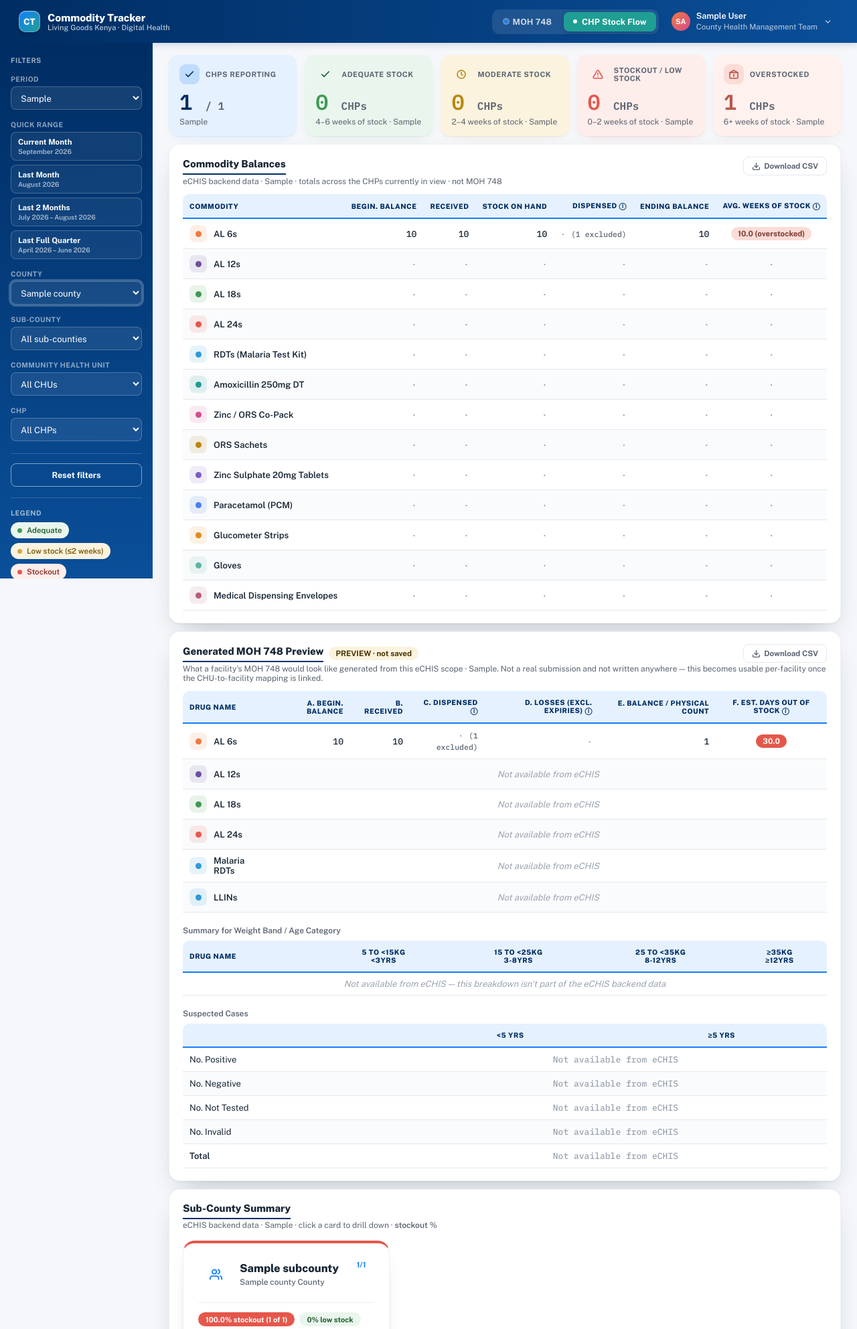
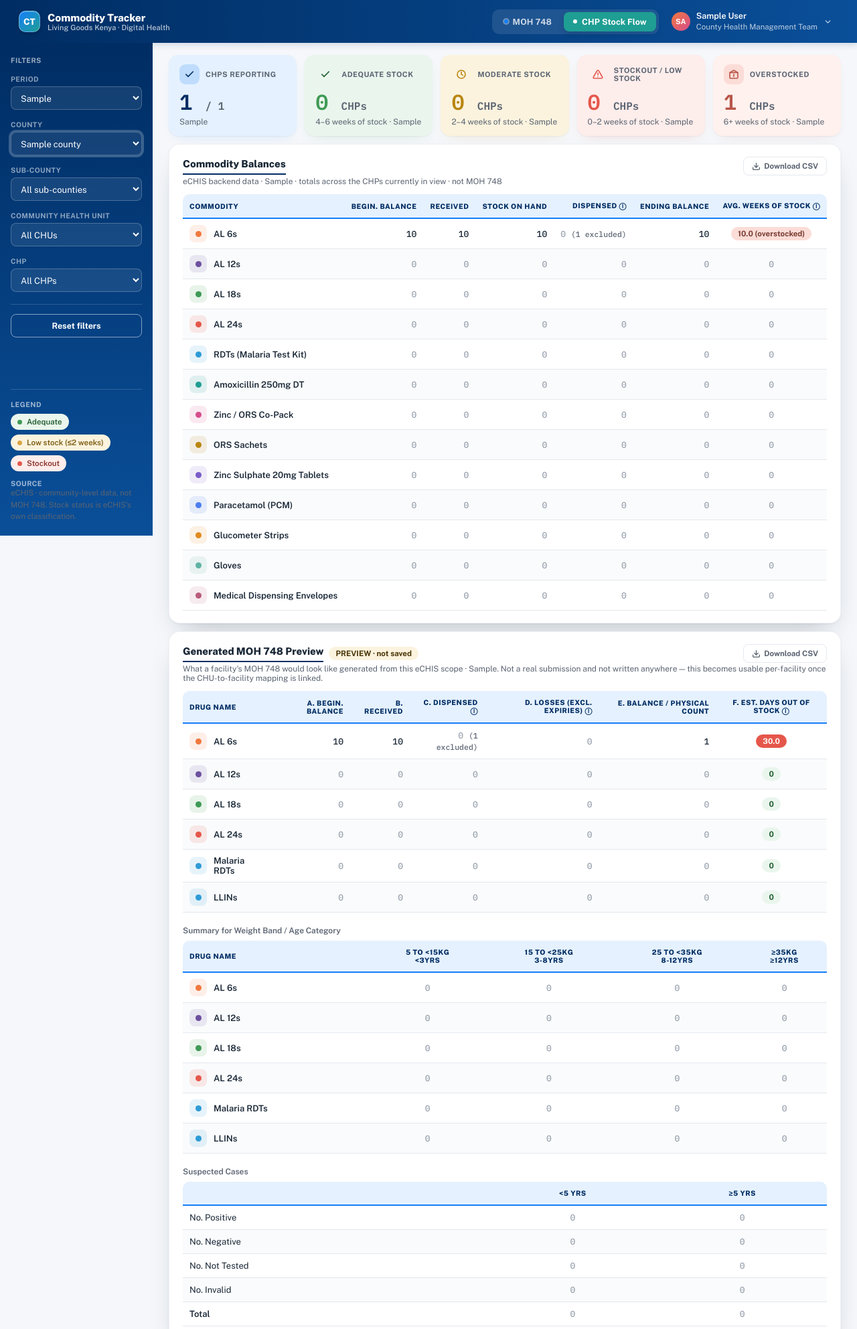
Before and after one commit to linetlucy-genchabe/Commodity-Tracker, a Django app: a page that uses templates/core/chp_home.html in a window 1280 px wide. Shown: the top 1985 px of the page at 67% size. Run offline with Django 5.2, Linux system fonts and the light colour scheme; a user stored in the database is signed in; tables that the repository leaves empty hold one stand-in row (values such as "Sample post").

Commit message:
Merge period + quick-range presets into one dropdown; zero-fill blanks
The sidebar had a Period dropdown plus a separate row of Quick Range
chips underneath it, which Lynne said was making the dashboard too
long -- the presets now live inside the Period dropdown itself (two
option groups: Quick Range, then All Periods), and the chip UI is
removed.

Also replaces every "Not available from eCHIS" / blank placeholder on
the CHP dashboard and the Generated MOH 748 page with "0", so tables
read as complete for tomorrow's draft presentation instead of showing
gaps. This includes commodities with no CHP Commodity Stock Flow
records in scope (e.g. Zinc Sulphate, Glucometer Strips, Paracetamol)
and the structurally-unavailable Losses / Weight Band / Suspected
Cases sections. This is a display-only change -- the CSV exports still
show true blanks, so the underlying data distinction isn't lost.

Co-Authored-By: Claude Sonnet 5 <noreply@anthropic.com>
Claude-Session: https://claude.ai/code/session_01MtGw5Cm3fGcXhFbGRfNFHN

```diff
--- a/core/views.py
+++ b/core/views.py
@@ -1365,25 +1365,67 @@ def _chp_resolve_scope(request):
     the period + geography filters on screen — never the whole table
     regardless of what's selected.
 
-    Two period modes: ?period=YYYY-MM picks one month, as always. ?range=
-    one of chp_period_presets()'s range keys (currently "last_2_months" or
-    "last_full_quarter") picks a multi-month window instead -- "records" is
-    every record across that whole window (period__gte/__lte, safe for
-    these zero-padded "YYYY-MM" strings), "period_range" is the (earliest,
-    latest) tuple the range-aware builder functions need for their
-    Beginning/Ending Balance split, and "latest_records" is just the
-    window's last month -- what the heatmap uses, since a stock-status
-    snapshot can't sensibly be rolled up across months the way a total can.
-    An unrecognised/missing range falls back to single-period mode.
+    One dropdown, one param: Lynne asked for the Period filter and the
+    quick-range presets to live in a single dropdown rather than a
+    dropdown plus a separate row of preset chips. So the sidebar's Period
+    <select> carries both — a literal "YYYY-MM" option for each real
+    period, and one "range:<key>" option per chp_period_presets() entry
+    (e.g. "range:last_full_quarter" or "range:current_month") — all under
+    the one ?period= param. A "range:" prefix is peeled off and looked up
+    against chp_period_presets(): a "range"-kind preset (Last 2 Months,
+    Last Full Quarter) resolves to a multi-month window; a "single"-kind
+    preset (Current Month, Last Month) just resolves to that preset's own
+    literal period -- it's in the same dropdown for convenience, but
+    behaves exactly like picking that YYYY-MM directly, no multi-month
+    aggregation involved. Anything without a "range:" prefix is a literal
+    period, exactly as before. ?range=<key> is still accepted on its own
+    (range-kind keys only) as a fallback for any old bookmarked/shared link.
+
+    "records" is every record in the resolved window (period__gte/__lte,
+    safe for these zero-padded "YYYY-MM" strings) or just the one period;
+    "period_range" is the (earliest, latest) tuple the range-aware builder
+    functions need for their Beginning/Ending Balance split; "latest_records"
+    is just the window's last month -- what the heatmap uses, since a
+    stock-status snapshot can't sensibly be rolled up across months the
+    way a total can. An unrecognised/missing range falls back to
+    single-period mode.
     """
     user = request.user
     areas = chp_scoped_areas(user)
 
     periods = chp_available_periods()
-    range_key = request.GET.get("range") or None
-    resolved_range = chp_resolve_period_range(range_key) if range_key else None
-
-    period = request.GET.get("period") or (periods[0] if periods else "")
+    period_param = request.GET.get("period") or ""
+
+    selected_preset = None
+    if period_param.startswith("range:"):
+        preset_key = period_param[len("range:"):]
+        selected_preset = next((p for p in chp_period_presets() if p["key"] == preset_key), None)
+
+    range_key = None
+    resolved_range = None
+    selected_single_preset = None
+    if selected_preset and selected_preset["kind"] == "range":
+        range_key = selected_preset["key"]
+        resolved_range = (selected_preset["start"], selected_preset["end"])
+    elif selected_preset and selected_preset["kind"] == "single":
+        selected_single_preset = selected_preset["key"]
+    elif not period_param.startswith("range:"):
+        # Backward-compat: an old link/bookmark using the standalone
+        # ?range= param (range-kind keys only).
+        legacy_range_key = request.GET.get("range") or None
+        if legacy_range_key:
+            resolved_range = chp_resolve_period_range(legacy_range_key)
+            if resolved_range:
+                range_key = legacy_range_key
+
+    if resolved_range:
+        period = periods[0] if periods else ""
+    elif selected_single_preset:
+        period = selected_preset["period"]
+    else:
+        period = (period_param if not period_param.startswith("range:") else "") or (
+            periods[0] if periods else ""
+        )
 
     county_id = request.GET.get("county") or None
     sub_county_id = request.GET.get("sub_county") or None
@@ -1420,6 +1462,7 @@ def _chp_resolve_scope(request):
         "periods": periods,
         "period": period,
         "range_key": range_key,
+        "selected_single_preset": selected_single_preset,
         "period_range": resolved_range,
         "period_display_label": period_display_label,
         "county_id": county_id,
@@ -1497,6 +1540,7 @@ def chp_commodity_home(request):
         "period_display": scope["period_display_label"],
         "period_presets": chp_period_presets(),
         "selected_range": range_key or "",
+        "selected_single_preset": scope["selected_single_preset"] or "",
         "filters": chp_filter_options(user, county_id=county_id, sub_county_id=sub_county_id, chu_id=chu_id),
         "selected": {
             "county": county_id or "",
@@ -1580,6 +1624,7 @@ def chp_moh748_page(request):
         "period_display": scope["period_display_label"],
         "period_presets": chp_period_presets(),
         "selected_range": scope["range_key"] or "",
+        "selected_single_preset": scope["selected_single_preset"] or "",
         "filters": chp_filter_options(user, county_id=county_id, sub_county_id=sub_county_id, chu_id=chu_id),
         "selected": {
             "county": county_id or "",
--- a/static/css/dashboard.css
+++ b/static/css/dashboard.css
@@ -158,23 +158,6 @@ a:hover{color:var(--navy); text-decoration:underline;}
 .filter-sidebar .sidebar-legend{margin-top:auto; padding-top:16px; border-top:1px solid rgba(255,255,255,.16);}
 .filter-sidebar .btn-outline{background:transparent; color:#fff; border:1.5px solid rgba(255,255,255,.5);}
 .filter-sidebar .btn-outline:hover{background:rgba(255,255,255,.08);}
-/* Quick-range period presets (Current Month / Last Month / Last 2 Months /
-   Last Full Quarter) — a row of stacked chips in the filter sidebar, each
-   showing the preset's resolved calendar label underneath its name so it's
-   clear what "Last 2 Months" actually means right now without opening the
-   period dropdown. */
-.preset-chip-row{display:flex; flex-direction:column; gap:6px;}
-.preset-chip{
-  display:flex; flex-direction:column; gap:1px; padding:7px 10px; border-radius:8px;
-  border:1px solid rgba(255,255,255,.22); background:rgba(255,255,255,.06);
-  text-decoration:none !important; cursor:pointer;
-}
-.preset-chip:hover{background:rgba(255,255,255,.12); border-color:rgba(255,255,255,.4);}
-.preset-chip.active{background:#fff; border-color:#fff;}
-.preset-chip-label{font-size:11.5px; font-weight:700; color:#fff;}
-.preset-chip.active .preset-chip-label{color:var(--navy);}
-.preset-chip-sub{font-size:10px; font-weight:600; color:rgba(255,255,255,.65);}
-.preset-chip.active .preset-chip-sub{color:var(--navy2);}
 .sidebar-heading{font-size:10.5px; font-weight:700; color:var(--ink-soft); text-transform:uppercase; letter-spacing:.5px;}
 .sidebar-actions{border-top:1px solid var(--line); padding-top:14px; margin-top:2px;}
 .sidebar-legend{margin-top:auto; padding-top:16px; border-top:1px solid var(--line);}
--- a/templates/core/chp_home.html
+++ b/templates/core/chp_home.html
@@ -12,24 +12,17 @@
     <div class="filter-group">
       <label for="chp_period">Period</label>
       <select name="period" id="chp_period" onchange="this.form.submit()">
+        <optgroup label="Quick Range">
+          {% for preset in period_presets %}
+            <option value="range:{{ preset.key }}" {% if selected_range == preset.key or selected_single_preset == preset.key %}selected{% endif %}>{{ preset.label }} &mdash; {{ preset.display }}</option>
+          {% endfor %}
+        </optgroup>
+        <optgroup label="All Periods">
           {% for p in periods %}
-          <option value="{{ p }}" {% if p == period and not selected_range %}selected{% endif %}>{{ p }}</option>
+            <option value="{{ p }}" {% if p == period and not selected_range and not selected_single_preset %}selected{% endif %}>{{ p }}</option>
           {% endfor %}
+        </optgroup>
       </select>
-    </div>
-    <div class="filter-group">
-      <label>Quick Range</label>
-      <div class="preset-chip-row">
-        {% for preset in period_presets %}
-          <a
-            href="?{% if preset.kind == 'single' %}period={{ preset.period }}{% else %}range={{ preset.key }}{% endif %}&county={{ selected.county }}&sub_county={{ selected.sub_county }}&chu={{ selected.chu }}&area={{ selected.area }}&view={{ selected.view }}{% if selected.q %}&q={{ selected.q|urlencode }}{% endif %}"
-            class="preset-chip{% if preset.kind == 'single' and not selected_range and preset.period == period %} active{% endif %}{% if preset.kind == 'range' and selected_range == preset.key %} active{% endif %}"
-          >
-            <span class="preset-chip-label">{{ preset.label }}</span>
-            <span class="preset-chip-sub">{{ preset.display }}</span>
-          </a>
-        {% endfor %}
-      </div>
     </div>
     <div class="filter-group">
       <label for="chp_county">County</label>
@@ -184,13 +177,13 @@
                 {{ row.commodity.label }}
               </span>
             </td>
-            <td style="text-align:right;" class="mono{% if row.beginning_balance == None %} mono-faint{% endif %}">{{ row.beginning_balance|default_if_none:"&middot;" }}</td>
-            <td style="text-align:right;" class="mono{% if row.quantity_received == None %} mono-faint{% endif %}">{{ row.quantity_received|default_if_none:"&middot;" }}</td>
-            <td style="text-align:right;" class="mono{% if row.stock_on_hand == None %} mono-faint{% endif %}">{{ row.stock_on_hand|default_if_none:"&middot;" }}</td>
-            <td style="text-align:right;" class="mono{% if row.quantity_dispensed == None %} mono-faint{% endif %}">{{ row.quantity_dispensed|default_if_none:"&middot;" }}{% if row.flagged_rows_excluded %} <span class="row-sublabel" style="display:inline;" title="{{ row.flagged_rows_excluded }} row(s) excluded &mdash; flagged by eCHIS as an implausible quantity">({{ row.flagged_rows_excluded }} excluded)</span>{% endif %}</td>
-            <td style="text-align:right;" class="mono{% if row.ending_balance == None %} mono-faint{% endif %}">{{ row.ending_balance|default_if_none:"&middot;" }}</td>
+            <td style="text-align:right;" class="mono{% if row.beginning_balance == None %} mono-faint{% endif %}">{{ row.beginning_balance|default_if_none:"0" }}</td>
+            <td style="text-align:right;" class="mono{% if row.quantity_received == None %} mono-faint{% endif %}">{{ row.quantity_received|default_if_none:"0" }}</td>
+            <td style="text-align:right;" class="mono{% if row.stock_on_hand == None %} mono-faint{% endif %}">{{ row.stock_on_hand|default_if_none:"0" }}</td>
+            <td style="text-align:right;" class="mono{% if row.quantity_dispensed == None %} mono-faint{% endif %}">{{ row.quantity_dispensed|default_if_none:"0" }}{% if row.flagged_rows_excluded %} <span class="row-sublabel" style="display:inline;" title="{{ row.flagged_rows_excluded }} row(s) excluded &mdash; flagged by eCHIS as an implausible quantity">({{ row.flagged_rows_excluded }} excluded)</span>{% endif %}</td>
+            <td style="text-align:right;" class="mono{% if row.ending_balance == None %} mono-faint{% endif %}">{{ row.ending_balance|default_if_none:"0" }}</td>
             <td style="text-align:center;">
-              {% if row.avg_weeks_of_stock == None %}<span class="mono mono-faint">&middot;</span>
+              {% if row.avg_weeks_of_stock == None %}<span class="mono mono-faint">0</span>
               {% else %}<span class="pill {{ row.weeks_status }}">{{ row.avg_weeks_of_stock }}{% if row.weeks_overstocked %} (overstocked){% endif %}</span>{% endif %}
             </td>
           </tr>
@@ -240,21 +233,17 @@
                 {{ row.commodity_label }}
               </span>
             </td>
-            {% if row.available %}
-              <td style="text-align:right;" class="mono{% if row.beginning_balance == None %} mono-faint{% endif %}">{{ row.beginning_balance|default_if_none:"&middot;" }}</td>
-              <td style="text-align:right;" class="mono{% if row.quantity_received == None %} mono-faint{% endif %}">{{ row.quantity_received|default_if_none:"&middot;" }}</td>
-              <td style="text-align:right;" class="mono{% if row.total_dispensed == None %} mono-faint{% endif %}">{{ row.total_dispensed|default_if_none:"&middot;" }}{% if row.flagged_rows_excluded %} <span class="row-sublabel" style="display:inline;" title="{{ row.flagged_rows_excluded }} row(s) excluded &mdash; flagged by eCHIS as an implausible quantity">({{ row.flagged_rows_excluded }} excluded)</span>{% endif %}</td>
-              <td style="text-align:right;" class="mono mono-faint" title="Not available from eCHIS">&middot;</td>
-              <td style="text-align:right;" class="mono{% if row.physical_count == None %} mono-faint{% endif %}">{{ row.physical_count|default_if_none:"&middot;" }}</td>
+            <td style="text-align:right;" class="mono{% if row.beginning_balance == None %} mono-faint{% endif %}">{{ row.beginning_balance|default_if_none:"0" }}</td>
+            <td style="text-align:right;" class="mono{% if row.quantity_received == None %} mono-faint{% endif %}">{{ row.quantity_received|default_if_none:"0" }}</td>
+            <td style="text-align:right;" class="mono{% if row.total_dispensed == None %} mono-faint{% endif %}">{{ row.total_dispensed|default_if_none:"0" }}{% if row.flagged_rows_excluded %} <span class="row-sublabel" style="display:inline;" title="{{ row.flagged_rows_excluded }} row(s) excluded &mdash; flagged by eCHIS as an implausible quantity">({{ row.flagged_rows_excluded }} excluded)</span>{% endif %}</td>
+            <td style="text-align:right;" class="mono mono-faint" title="Not present in eCHIS's export at this reporting grain">0</td>
+            <td style="text-align:right;" class="mono{% if row.physical_count == None %} mono-faint{% endif %}">{{ row.physical_count|default_if_none:"0" }}</td>
             <td style="text-align:center;">
-                {% if row.estimated_days_out_of_stock == None %}<span class="mono mono-faint">&middot;</span>
+              {% if row.estimated_days_out_of_stock == None %}<span class="pill GREEN">0</span>
               {% elif row.estimated_days_out_of_stock == 0 %}<span class="pill GREEN">{{ row.estimated_days_out_of_stock }}</span>
               {% elif row.estimated_days_out_of_stock < 7 %}<span class="pill AMBER">{{ row.estimated_days_out_of_stock }}</span>
               {% else %}<span class="pill RED">{{ row.estimated_days_out_of_stock }}</span>{% endif %}
             </td>
-            {% else %}
-              <td colspan="6" style="text-align:center; color:var(--ink-faint); font-style:italic;">Not available from eCHIS</td>
-            {% endif %}
           </tr>
           {% endfor %}
         </tbody>
@@ -274,9 +263,20 @@
           </tr>
         </thead>
         <tbody>
+          {% for row in moh748_preview %}
           <tr>
-            <td colspan="5" style="text-align:center; color:var(--ink-faint); font-style:italic;">Not available from eCHIS &mdash; this breakdown isn't part of the eCHIS backend data</td>
+            <td style="font-weight:600;">
+              <span class="row-identity">
+                <span class="commodity-chip" style="background:{{ row.color }}1F;"><span class="dot" style="background:{{ row.color }};"></span></span>
+                {{ row.commodity_label }}
+              </span>
+            </td>
+            <td style="text-align:center;" class="mono mono-faint" title="Not part of the eCHIS backend data">0</td>
+            <td style="text-align:center;" class="mono mono-faint" title="Not part of the eCHIS backend data">0</td>
+            <td style="text-align:center;" class="mono mono-faint" title="Not part of the eCHIS backend data">0</td>
+            <td style="text-align:center;" class="mono mono-faint" title="Not part of the eCHIS backend data">0</td>
           </tr>
+          {% endfor %}
         </tbody>
       </table>
     </div>
@@ -292,11 +292,11 @@
           </tr>
         </thead>
         <tbody>
-          <tr><td>No. Positive</td><td colspan="2" class="mono mono-faint" style="text-align:center;">Not available from eCHIS</td></tr>
-          <tr><td>No. Negative</td><td colspan="2" class="mono mono-faint" style="text-align:center;">Not available from eCHIS</td></tr>
-          <tr><td>No. Not Tested</td><td colspan="2" class="mono mono-faint" style="text-align:center;">Not available from eCHIS</td></tr>
-          <tr><td>No. Invalid</td><td colspan="2" class="mono mono-faint" style="text-align:center;">Not available from eCHIS</td></tr>
-          <tr><td style="font-weight:600;">Total</td><td colspan="2" class="mono mono-faint" style="text-align:center;">Not available from eCHIS</td></tr>
+          <tr><td>No. Positive</td><td class="mono mono-faint" style="text-align:center;" title="Not part of the eCHIS backend data">0</td><td class="mono mono-faint" style="text-align:center;" title="Not part of the eCHIS backend data">0</td></tr>
+          <tr><td>No. Negative</td><td class="mono mono-faint" style="text-align:center;" title="Not part of the eCHIS backend data">0</td><td class="mono mono-faint" style="text-align:center;" title="Not part of the eCHIS backend data">0</td></tr>
+          <tr><td>No. Not Tested</td><td class="mono mono-faint" style="text-align:center;" title="Not part of the eCHIS backend data">0</td><td class="mono mono-faint" style="text-align:center;" title="Not part of the eCHIS backend data">0</td></tr>
+          <tr><td>No. Invalid</td><td class="mono mono-faint" style="text-align:center;" title="Not part of the eCHIS backend data">0</td><td class="mono mono-faint" style="text-align:center;" title="Not part of the eCHIS backend data">0</td></tr>
+          <tr><td style="font-weight:600;">Total</td><td class="mono mono-faint" style="text-align:center;" title="Not part of the eCHIS backend data">0</td><td class="mono mono-faint" style="text-align:center;" title="Not part of the eCHIS backend data">0</td></tr>
         </tbody>
       </table>
     </div>
```
Also changed, not shown: templates/core/chp_moh748.html (+31 -31 lines). Lines whose indentation alone changed are shown as unchanged.
